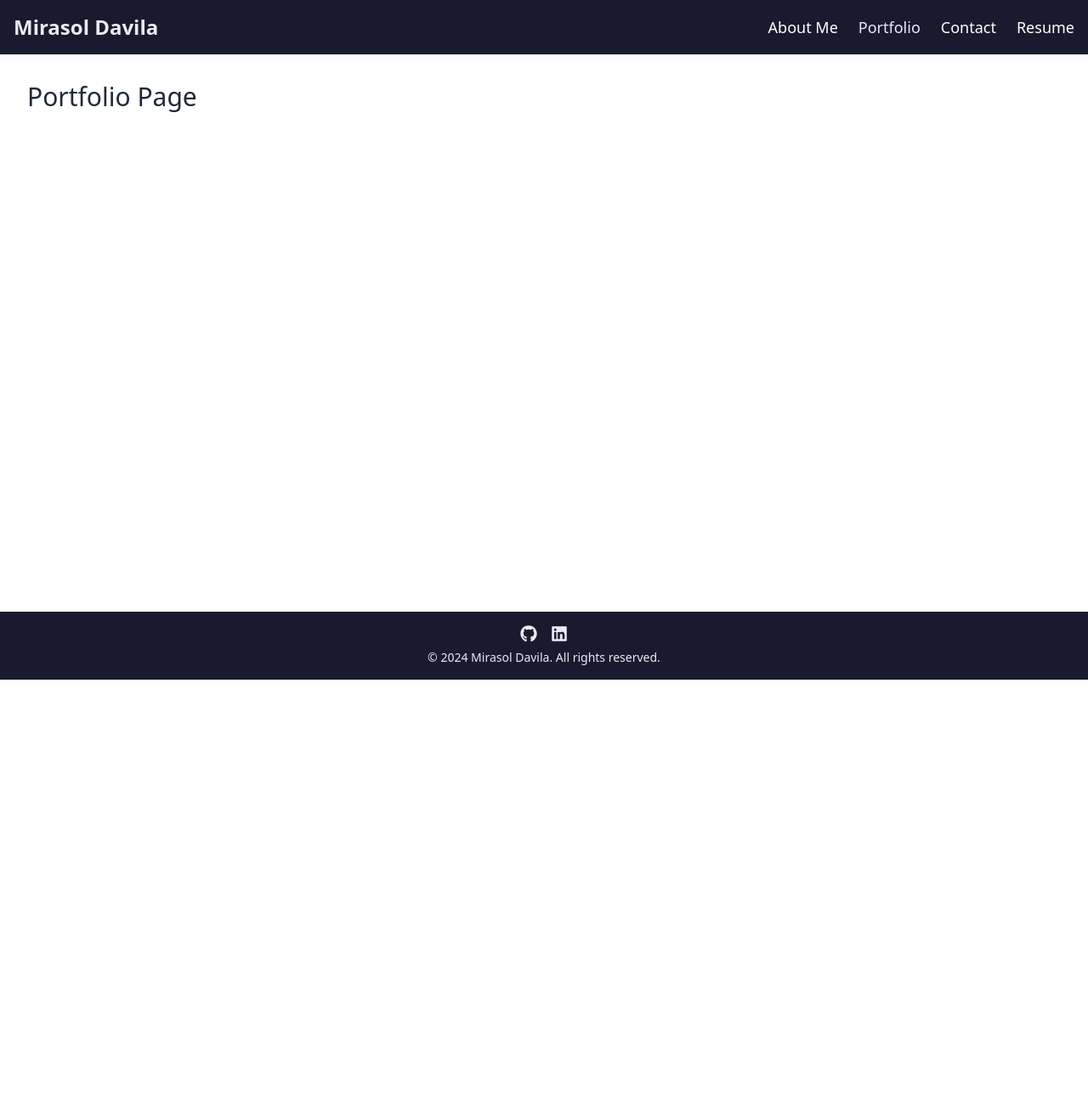
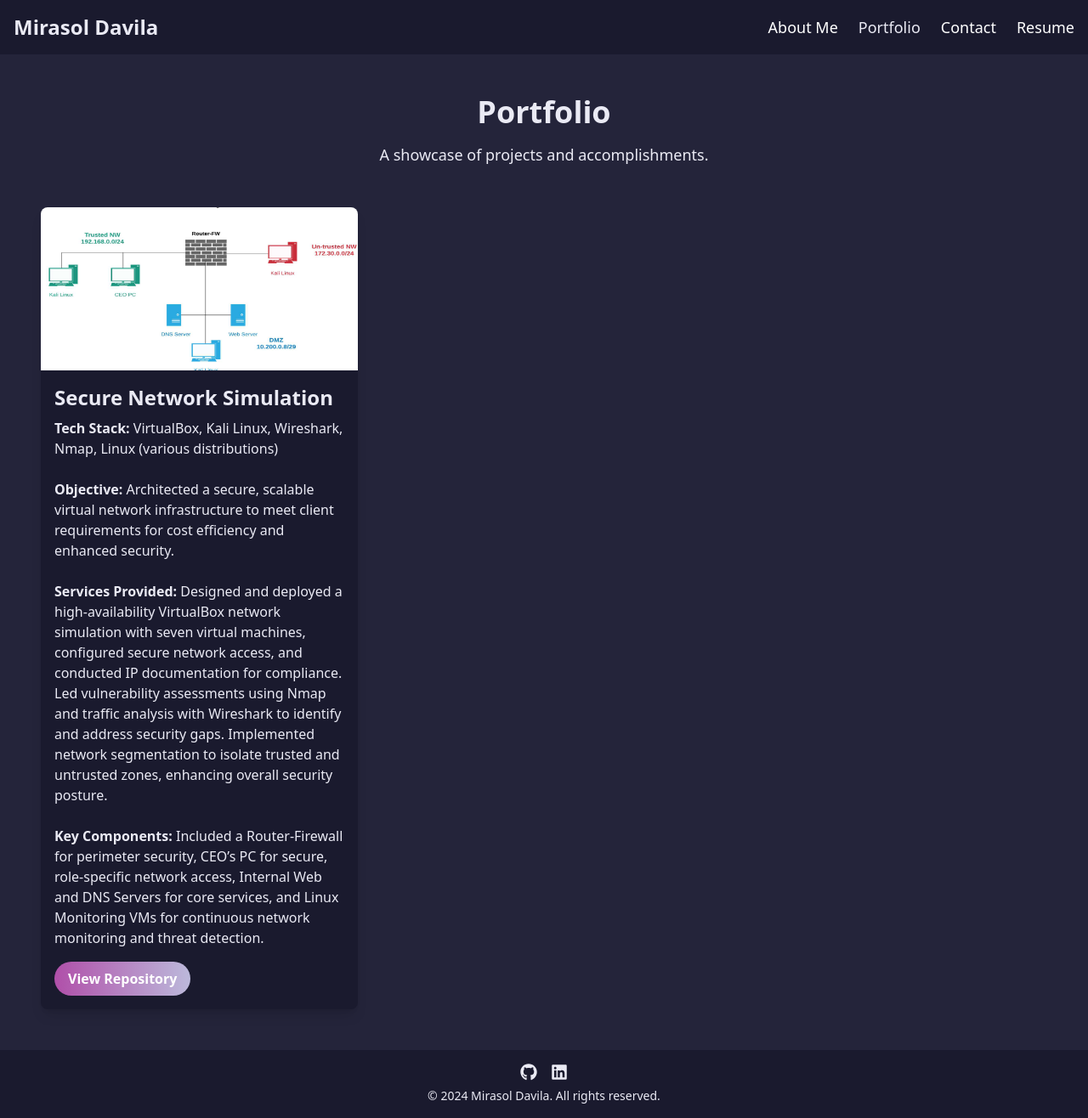
Before and after one commit to mirasoldavila13/React-Portfolio, a React (Vite) app in the folder react-portfolio/: page /portfolio in a window 1280 px wide. Shown: the whole page at 85% size. Before the commit the page ends 800 px from the top, so only its background shows below. Built offline with nearby package versions, Linux system fonts and the light colour scheme.

Commit message:
Add Secure Network Simulation project to portfolio with TailwindCSS, DaisyUI, and Framer Motion for enhanced UI/UX.

```diff
--- a/react-portfolio/src/pages/Portfolio.tsx
+++ b/react-portfolio/src/pages/Portfolio.tsx
@@ -1,5 +1,52 @@
+import { motion } from "framer-motion";
+import secureNetworkImage from '../assets/secure_network_simulation.png';
 
 function Portfolio() {
-    return <h2 className="text-3xl p-8">Portfolio Page</h2>;
-  }
-  export default Portfolio;
+  return (
+    <div className="min-h-screen bg-secondaryBg text-textLight p-6 md:p-12">
+      <header className="text-center mb-12">
+        <h2 className="text-4xl font-bold mb-4">Portfolio</h2>
+        <p className="text-lg">A showcase of projects and accomplishments.</p>
+      </header>
+
+      {/* Projects Grid */}
+      <section className="grid grid-cols-1 sm:grid-cols-2 lg:grid-cols-3 gap-8">
+        {/* Project Card */}
+        <motion.div
+          className="bg-primaryBg rounded-lg shadow-lg overflow-hidden"
+          whileHover={{ scale: 1.05 }}
+          transition={{ type: "spring", stiffness: 200 }}
+        >
+          <img
+            src={secureNetworkImage}
+            alt="Secure Network Simulation"
+            className="w-full h-48 object-cover"
+          />
+          <div className="p-4">
+            <h3 className="text-2xl font-semibold mb-2">Secure Network Simulation</h3>
+            <p className="text-textLight mb-4">
+              <strong>Tech Stack:</strong> VirtualBox, Kali Linux, Wireshark, Nmap, Linux (various distributions)
+              <br /><br />
+              <strong>Objective:</strong> Architected a secure, scalable virtual network infrastructure to meet client requirements for cost efficiency and enhanced security.
+              <br /><br />
+              <strong>Services Provided:</strong> Designed and deployed a high-availability VirtualBox network simulation with seven virtual machines, configured secure network access, and conducted IP documentation for compliance. Led vulnerability assessments using Nmap and traffic analysis with Wireshark to identify and address security gaps. Implemented network segmentation to isolate trusted and untrusted zones, enhancing overall security posture.
+              <br /><br />
+              <strong>Key Components:</strong> Included a Router-Firewall for perimeter security, CEO’s PC for secure, role-specific network access, Internal Web and DNS Servers for core services, and Linux Monitoring VMs for continuous network monitoring and threat detection.
+            </p>
+            <a
+              href="https://github.com/mirasoldavila13/Secure-Network-Simulation"
+              className="inline-block bg-gradient-to-r from-accent1 to-accent2 text-white font-semibold rounded-full px-4 py-2 hover:from-accent2 hover:to-accent1 transition-all"
+              target="_blank"
+              rel="noopener noreferrer">
+              View Repository
+            </a>
+          </div>
+        </motion.div>
+
+
+      </section>
+    </div>
+  );
+}
+
+export default Portfolio;
```
